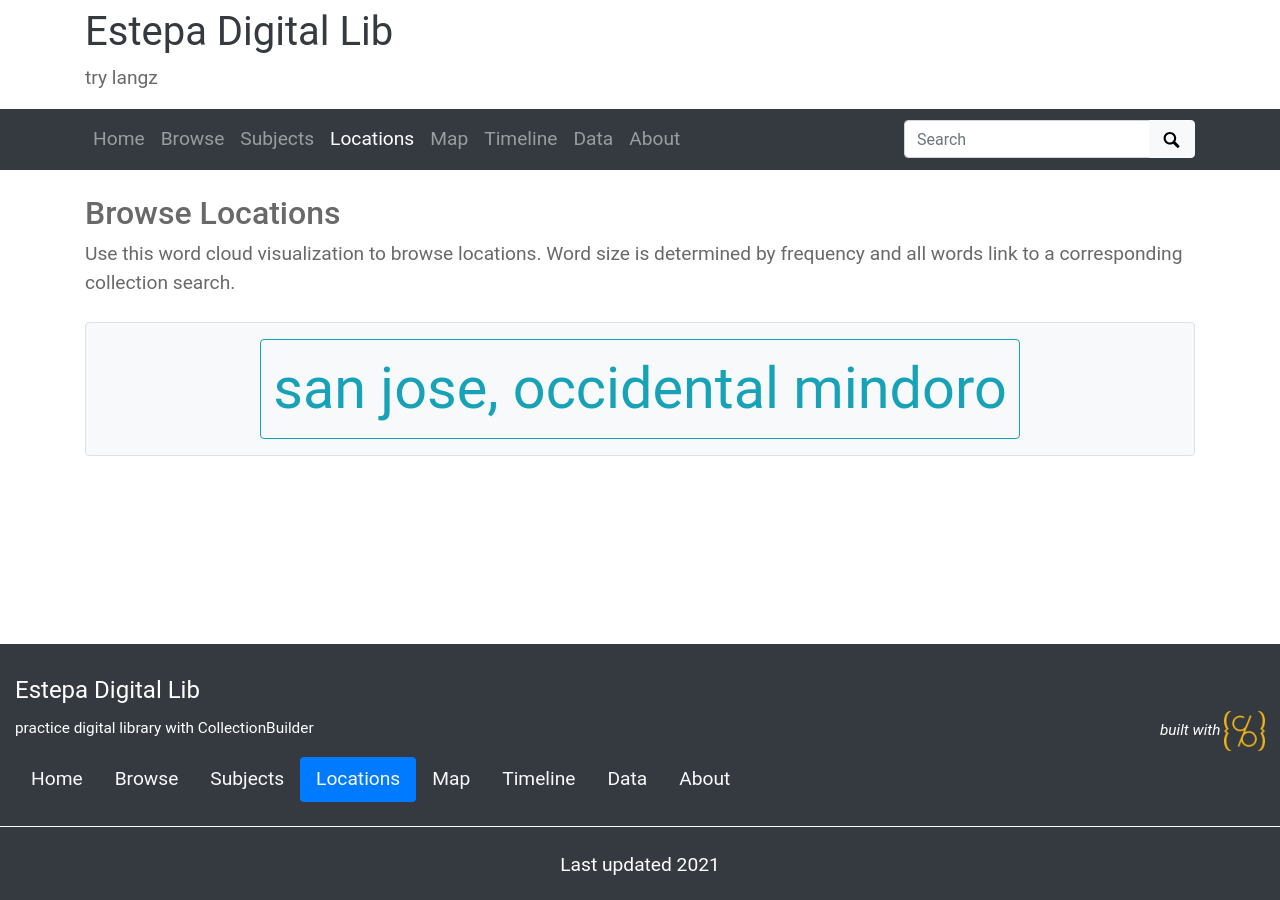
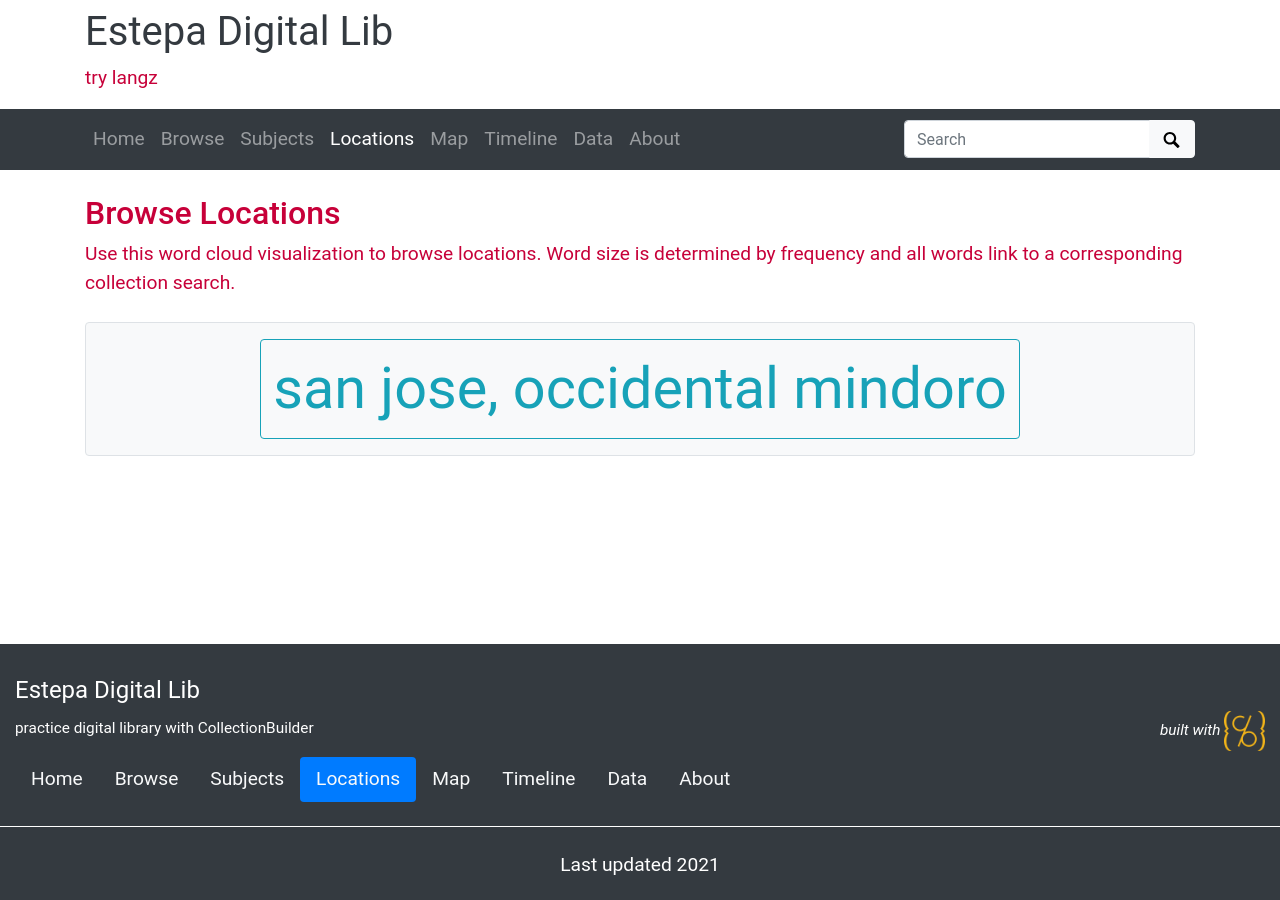
Before and after one commit to Lestepaaa/mydigitallib, a Jekyll site: the page built from pages/locations.md, in a window 1280 px wide. Built offline with Jekyll 4.4.1, drawn with Linux system fonts in a browser that asks for light colours.

Commit message:
Update theme.yml

```diff
--- a/_data/theme.yml
+++ b/_data/theme.yml
@@ -81,7 +81,7 @@
 
 # THEME FONTS
 base-font-size: 1.2em
-text-color: "#696969"
-link-color: "#420420"
+text-color: "#C70039"
+link-color: "#FFC300"
 base-font-family: Roboto
 font-cdn: # add font stylesheet, e.g. <link href="https://fonts.googleapis.com/css?family=Roboto&display=swap" rel="stylesheet">
```
